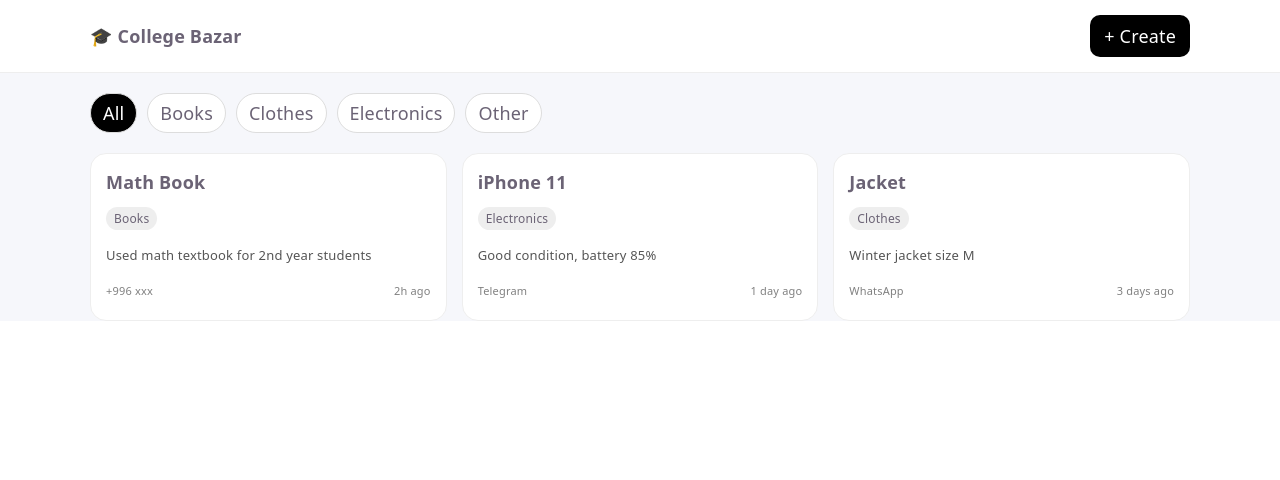
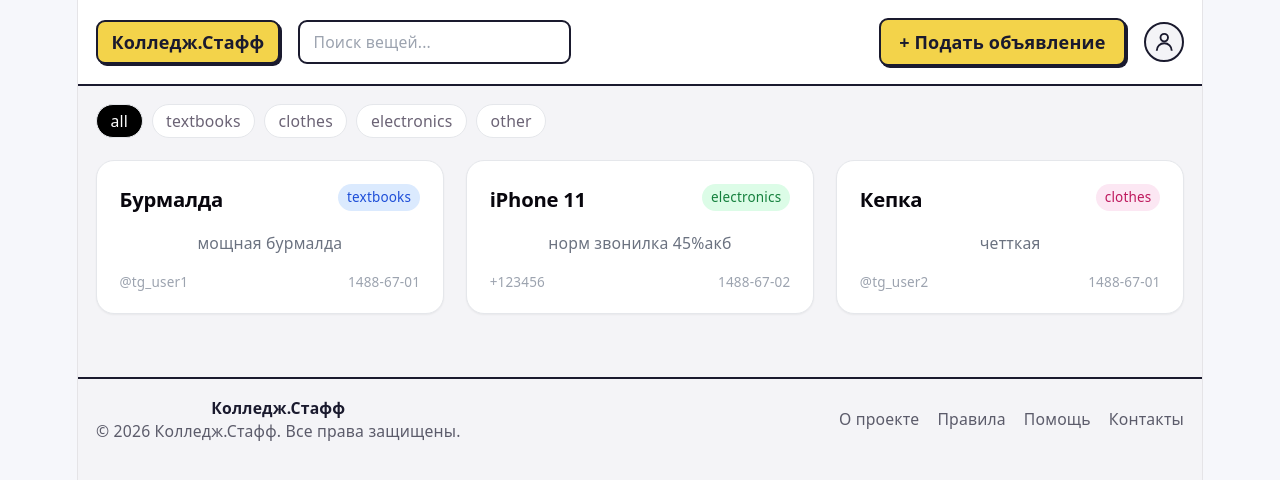
Before and after one commit to minoraka/College-bazar, a React (Vite) app: page / in a window 1280 px wide. Shown: the top 480 px of the page. Built offline with nearby package versions, Linux system fonts and the light colour scheme.

Commit message:
UI + useable

```diff
--- a/index.html
+++ b/index.html
@@ -4,210 +4,9 @@
   <meta charset="UTF-8" />
   <meta name="viewport" content="width=device-width, initial-scale=1.0"/>
   <title>College Bazar</title>
-
-  <style>
-    body {
-      margin: 0;
-      font-family: Arial, sans-serif;
-      background: #f5f6fa;
-    }
-
-    /* HEADER */
-    header {
-      background: white;
-      border-bottom: 1px solid #eee;
-      padding: 15px 20px;
-    }
-
-    .container {
-      max-width: 1100px;
-      margin: 0 auto;
-    }
-
-    .header-inner {
-      display: flex;
-      justify-content: space-between;
-      align-items: center;
-    }
-
-    .logo {
-      font-weight: bold;
-      font-size: 18px;
-    }
-
-    .btn {
-      background: black;
-      color: white;
-      padding: 8px 14px;
-      border-radius: 10px;
-      text-decoration: none;
-    }
-
-    /* FILTERS */
-    .filters {
-      display: flex;
-      gap: 10px;
-      margin: 20px 0;
-      flex-wrap: wrap;
-    }
-
-    .chip {
-      padding: 6px 12px;
-      border-radius: 20px;
-      border: 1px solid #ddd;
-      background: white;
-      cursor: pointer;
-    }
-
-    .chip.active {
-      background: black;
-      color: white;
-    }
-
-    /* GRID */
-    .grid {
-      display: grid;
-      grid-template-columns: repeat(3, 1fr);
-      gap: 15px;
-    }
-
-    @media (max-width: 900px) {
-      .grid {
-        grid-template-columns: repeat(2, 1fr);
-      }
-    }
-
-    @media (max-width: 600px) {
-      .grid {
-        grid-template-columns: 1fr;
-      }
-    }
-
-    /* CARD */
-    .card {
-      background: white;
-      border: 1px solid #eee;
-      border-radius: 16px;
-      padding: 15px;
-      transition: 0.2s;
-    }
-
-    .card:hover {
-      transform: translateY(-3px);
-      box-shadow: 0 6px 20px rgba(0,0,0,0.08);
-    }
-
-    .card-title {
-      font-weight: bold;
-      margin-bottom: 8px;
-    }
-
-    .badge {
-      font-size: 12px;
-      padding: 3px 8px;
-      border-radius: 12px;
-      background: #eee;
-    }
-
-    .desc {
-      font-size: 13px;
-      color: #555;
-      margin: 10px 0;
-    }
-
-    .meta {
-      font-size: 11px;
-      color: gray;
-      display: flex;
-      justify-content: space-between;
-    }
-
-    /* FORM */
-    .form {
-      max-width: 500px;
-      margin: 30px auto;
-      background: white;
-      padding: 20px;
-      border-radius: 16px;
-      border: 1px solid #eee;
-    }
-
-    input, textarea, select {
-      width: 100%;
-      margin-bottom: 10px;
-      padding: 10px;
-      border-radius: 10px;
-      border: 1px solid #ddd;
-    }
-
-    button {
-      width: 100%;
-      padding: 10px;
-      border-radius: 10px;
-      border: none;
-      background: black;
-      color: white;
-    }
-
-  </style>
 </head>
-
 <body>
-
-<header>
-  <div class="container header-inner">
-    <div class="logo">🎓 College Bazar</div>
-    <a class="btn" href="#">+ Create</a>
-  </div>
-</header>
-
-<div class="container">
-
-  <!-- FILTERS -->
-  <div class="filters">
-    <div class="chip active">All</div>
-    <div class="chip">Books</div>
-    <div class="chip">Clothes</div>
-    <div class="chip">Electronics</div>
-    <div class="chip">Other</div>
-  </div>
-
-  <!-- GRID -->
-  <div class="grid">
-
-    <div class="card">
-      <div class="card-title">Math Book</div>
-      <span class="badge">Books</span>
-      <div class="desc">Used math textbook for 2nd year students</div>
-      <div class="meta">
-        <span>+996 xxx</span>
-        <span>2h ago</span>
-      </div>
-    </div>
-
-    <div class="card">
-      <div class="card-title">iPhone 11</div>
-      <span class="badge">Electronics</span>
-      <div class="desc">Good condition, battery 85%</div>
-      <div class="meta">
-        <span>Telegram</span>
-        <span>1 day ago</span>
-      </div>
-    </div>
-
-    <div class="card">
-      <div class="card-title">Jacket</div>
-      <span class="badge">Clothes</span>
-      <div class="desc">Winter jacket size M</div>
-      <div class="meta">
-        <span>WhatsApp</span>
-        <span>3 days ago</span>
-      </div>
-    </div>
-
-  </div>
-
-</div>
-
+  <div id="root"></div>
+  <script type="module" src="/src/main.tsx"></script>
 </body>
 </html>
--- a/src/components/CategoryTabs.tsx
+++ b/src/components/CategoryTabs.tsx
@@ -8,6 +8,7 @@ export default function CategoryTabs() {
   const active = params.get("category") || "all";
 
   const setCategory = (cat: string) => {
+    console.log("CLICK!", cat);
     if (cat === "all") {
       setParams({});
     } else {
--- a/src/components/Layout.tsx
+++ b/src/components/Layout.tsx
@@ -2,25 +2,65 @@ import { Link } from "react-router-dom";
 
 export default function Layout({ children }: { children: React.ReactNode }) {
   return (
-    <div className="min-h-screen bg-[#f5f6fa]">
-      <header className="bg-white border-b">
-        <div className="max-w-6xl mx-auto flex justify-between items-center p-4">
-          <Link to="/" className="font-bold text-lg">
-            College Bazar
+    <div className="min-h-screen bg-navy-50">
+      <header className="bg-white border-b-2 border-navy">
+        <div className="max-w-6xl mx-auto flex items-center gap-4 p-4">
+          <Link
+            to="/"
+            className="bg-accent border-2 border-navy rounded-lg px-3 py-1.5 font-bold text-navy shadow-hard-sm shrink-0"
+          >
+            Колледж.Стафф
           </Link>
+
+          <div className="flex-1 max-w-md">
+            <input
+              type="text"
+              placeholder="Поиск вещей..."
+              className="w-full border-2 border-navy rounded-lg px-3 py-2 text-sm focus:outline-none focus:ring-2 focus:ring-accent"
+            />
+          </div>
+
+          <div className="flex-1" />
 
           <Link
             to="/create"
-            className="bg-black text-white px-4 py-2 rounded-lg"
+            className="bg-accent border-2 border-navy text-navy px-4 py-2 rounded-lg font-semibold shadow-hard-sm hover:shadow-none hover:translate-x-[2px] hover:translate-y-[2px] transition"
           >
-            + Create
+            + Подать объявление
           </Link>
+
+          <div className="w-9 h-9 rounded-full border-2 border-navy bg-navy-50 flex items-center justify-center text-navy shrink-0">
+            <svg
+              xmlns="http://www.w3.org/2000/svg"
+              viewBox="0 0 24 24"
+              fill="none"
+              stroke="currentColor"
+              strokeWidth="2"
+              className="w-5 h-5"
+            >
+              <path d="M20 21a8 8 0 1 0-16 0" />
+              <circle cx="12" cy="7" r="4" />
+            </svg>
+          </div>
         </div>
       </header>
 
-      <main className="max-w-6xl mx-auto p-4">
-        {children}
-      </main>
+      <main className="max-w-6xl mx-auto p-4">{children}</main>
+
+      <footer className="border-t-2 border-navy mt-10">
+        <div className="max-w-6xl mx-auto p-4 flex flex-wrap items-center justify-between gap-2 text-sm text-navy/70">
+          <div>
+            <div className="font-bold text-navy">Колледж.Стафф</div>
+            <div>© 2026 Колледж.Стафф. Все права защищены.</div>
+          </div>
+          <div className="flex gap-4">
+            <span>О проекте</span>
+            <span>Правила</span>
+            <span>Помощь</span>
+            <span>Контакты</span>
+          </div>
+        </div>
+      </footer>
     </div>
   );
 }
--- a/src/index.css
+++ b/src/index.css
@@ -1,3 +1,9 @@
+  @tailwind base;
+  @tailwind components;
+  @tailwind utilities;
+
+
+
 :root {
   --text: #6b6375;
   --text-h: #08060d;
--- a/src/mock/mockAds.ts
+++ b/src/mock/mockAds.ts
@@ -3,26 +3,26 @@ import type { IAdvertisement } from "../types/ad";
 export const mockAds: IAdvertisement[] = [
   {
     id: "1",
-    title: "Math textbook",
-    description: "Almost new algebra book",
+    title: "Бурмалда",
+    description: "мощная бурмалда",
     category: "textbooks",
     contacts: "@tg_user1",
-    createdAt: "2026-06-01",
+    createdAt: "1488-67-01",
   },
   {
     id: "2",
-    title: "iPhone 11",
-    description: "Good condition smartphone",
+    title: "iPhone 11 ",
+    description: "норм звонилка 45%акб",
     category: "electronics",
     contacts: "+123456",
-    createdAt: "2026-06-02",
+    createdAt: "1488-67-02",
   },
   {
     id: "3",
-    title: "Winter Jacket",
-    description: "Warm jacket size M",
+    title: "Кепка",
+    description: "четткая",
     category: "clothes",
     contacts: "@tg_user2",
-    createdAt: "2026-06-03",
+    createdAt: "1488-67-01",
   },
 ];
--- a/src/types/ad.ts
+++ b/src/types/ad.ts
@@ -7,4 +7,6 @@ export interface IAdvertisement {
   category: AdCategory;
   contacts: string;
   createdAt: string;
+  price?: number;
+  image?: string;
 }
--- a/tailwind.config.js
+++ b/tailwind.config.js
@@ -1,5 +1,27 @@
 export default {
   content: ["./index.html", "./src/**/*.{js,ts,jsx,tsx}"],
-  theme: { extend: {} },
+  theme: {
+    extend: {
+      colors: {
+        navy: {
+          DEFAULT: "#1a1a2e",
+          50: "#f4f4f7",
+          700: "#23233a",
+          900: "#15152a",
+        },
+        accent: {
+          DEFAULT: "#f3d34a",
+          dark: "#e8c12e",
+        },
+      },
+      boxShadow: {
+        hard: "3px 3px 0 0 #1a1a2e",
+        "hard-sm": "2px 2px 0 0 #1a1a2e",
+      },
+      borderRadius: {
+        xl2: "14px",
+      },
+    },
+  },
   plugins: [],
 };
```
Also changed, not shown: src/hooks/useAds.ts (deleted).
